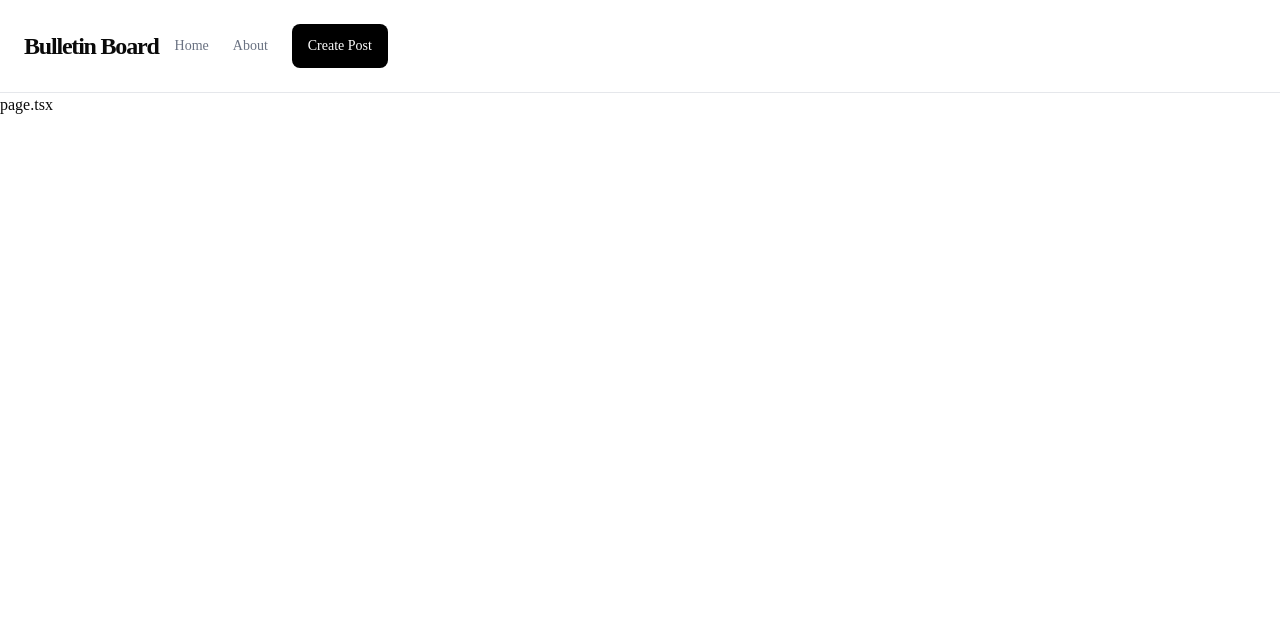
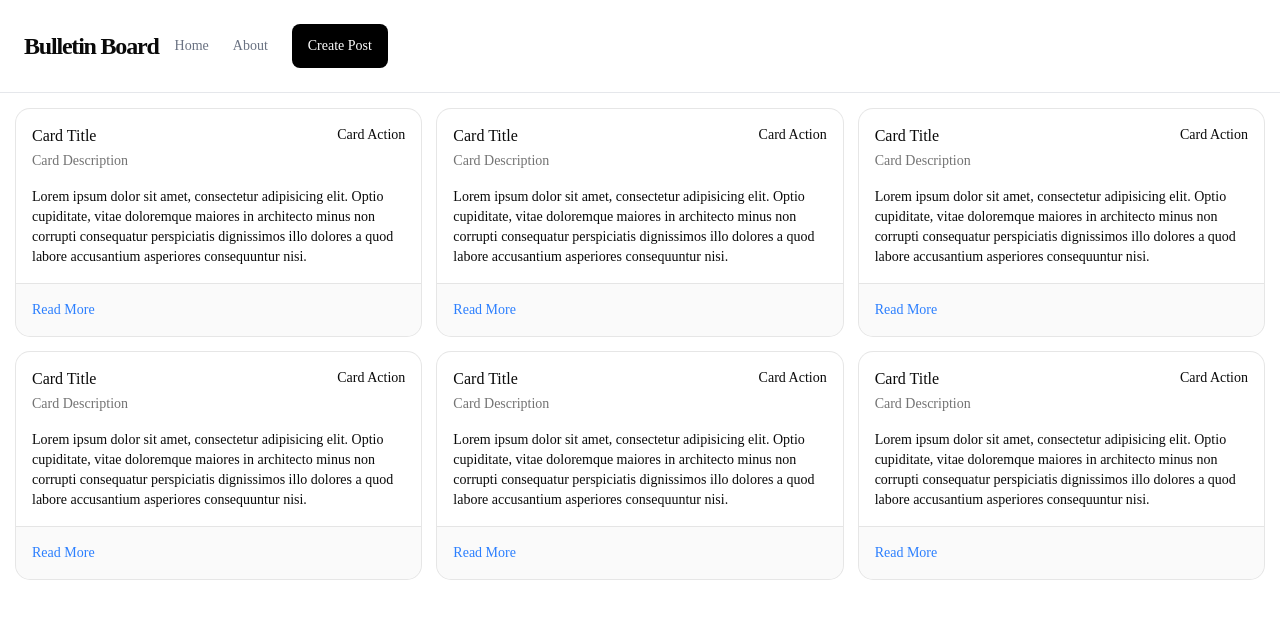
Before and after one commit to gusutaharu/bbs-witch-Next.js-yt, a Next.js app: page / in a window 1280 px wide. Shown: the top 618 px of the page. Built offline with nearby package versions, Linux system fonts and the light colour scheme.

Commit message:
feat: BBSのスタイルを実装

```diff
--- a/app/layout.tsx
+++ b/app/layout.tsx
@@ -1,7 +1,7 @@
 import type { Metadata } from "next";
 import { Geist, Geist_Mono } from "next/font/google";
 import "./globals.css";
-import Header from "./components/layouts/Header";
+import Header from "../components/layouts/Header";
 
 const geistSans = Geist({
   variable: "--font-geist-sans",
--- a/app/page.tsx
+++ b/app/page.tsx
@@ -1,5 +1,9 @@
+import { BBSCardList } from "../components/ui/bbs/bbsCardList";
+
 export default function Home() {
   return (
-    <p>page.tsx</p>
+    <main className="grid lg:grid-cols-3 px-4 py-4 gap-4">
+      <BBSCardList />
+    </main>
   );
 }
--- /dev/null
+++ b/components/ui/bbs/bbsCard.tsx
@@ -0,0 +1,34 @@
+import {
+  Card,
+  CardAction,
+  CardContent,
+  CardDescription,
+  CardFooter,
+  CardHeader,
+  CardTitle,
+} from "@/components/ui/card";
+import Link from "next/link";
+export const BBSCard = () => {
+  return (
+    <Card>
+      <CardHeader>
+        <CardTitle>Card Title</CardTitle>
+        <CardDescription>Card Description</CardDescription>
+        <CardAction>Card Action</CardAction>
+      </CardHeader>
+      <CardContent>
+        <p>
+          Lorem ipsum dolor sit amet, consectetur adipisicing elit. Optio
+          cupiditate, vitae doloremque maiores in architecto minus non corrupti
+          consequatur perspiciatis dignissimos illo dolores a quod labore
+          accusantium asperiores consequuntur nisi.
+        </p>
+      </CardContent>
+      <CardFooter>
+        <Link href={"/bbs-posts/1"} className="text-blue-500">
+          Read More
+        </Link>
+      </CardFooter>
+    </Card>
+  );
+};
--- /dev/null
+++ b/components/ui/bbs/bbsCardList.tsx
@@ -0,0 +1,14 @@
+import { BBSCard } from "./bbsCard";
+
+export const BBSCardList = () => {
+  return (
+    <>
+      <BBSCard />
+      <BBSCard />
+      <BBSCard />
+      <BBSCard />
+      <BBSCard />
+      <BBSCard />
+    </>
+  );
+};
--- /dev/null
+++ b/components/ui/card.tsx
@@ -0,0 +1,103 @@
+import * as React from "react"
+
+import { cn } from "@/lib/utils"
+
+function Card({
+  className,
+  size = "default",
+  ...props
+}: React.ComponentProps<"div"> & { size?: "default" | "sm" }) {
+  return (
+    <div
+      data-slot="card"
+      data-size={size}
+      className={cn(
+        "group/card flex flex-col gap-4 overflow-hidden rounded-xl bg-card py-4 text-sm text-card-foreground ring-1 ring-foreground/10 has-data-[slot=card-footer]:pb-0 has-[>img:first-child]:pt-0 data-[size=sm]:gap-3 data-[size=sm]:py-3 data-[size=sm]:has-data-[slot=card-footer]:pb-0 *:[img:first-child]:rounded-t-xl *:[img:last-child]:rounded-b-xl",
+        className
+      )}
+      {...props}
+    />
+  )
+}
+
+function CardHeader({ className, ...props }: React.ComponentProps<"div">) {
+  return (
+    <div
+      data-slot="card-header"
+      className={cn(
+        "group/card-header @container/card-header grid auto-rows-min items-start gap-1 rounded-t-xl px-4 group-data-[size=sm]/card:px-3 has-data-[slot=card-action]:grid-cols-[1fr_auto] has-data-[slot=card-description]:grid-rows-[auto_auto] [.border-b]:pb-4 group-data-[size=sm]/card:[.border-b]:pb-3",
+        className
+      )}
+      {...props}
+    />
+  )
+}
+
+function CardTitle({ className, ...props }: React.ComponentProps<"div">) {
+  return (
+    <div
+      data-slot="card-title"
+      className={cn(
+        "text-base leading-snug font-medium group-data-[size=sm]/card:text-sm",
+        className
+      )}
+      {...props}
+    />
+  )
+}
+
+function CardDescription({ className, ...props }: React.ComponentProps<"div">) {
+  return (
+    <div
+      data-slot="card-description"
+      className={cn("text-sm text-muted-foreground", className)}
+      {...props}
+    />
+  )
+}
+
+function CardAction({ className, ...props }: React.ComponentProps<"div">) {
+  return (
+    <div
+      data-slot="card-action"
+      className={cn(
+        "col-start-2 row-span-2 row-start-1 self-start justify-self-end",
+        className
+      )}
+      {...props}
+    />
+  )
+}
+
+function CardContent({ className, ...props }: React.ComponentProps<"div">) {
+  return (
+    <div
+      data-slot="card-content"
+      className={cn("px-4 group-data-[size=sm]/card:px-3", className)}
+      {...props}
+    />
+  )
+}
+
+function CardFooter({ className, ...props }: React.ComponentProps<"div">) {
+  return (
+    <div
+      data-slot="card-footer"
+      className={cn(
+        "flex items-center rounded-b-xl border-t bg-muted/50 p-4 group-data-[size=sm]/card:p-3",
+        className
+      )}
+      {...props}
+    />
+  )
+}
+
+export {
+  Card,
+  CardHeader,
+  CardFooter,
+  CardTitle,
+  CardAction,
+  CardDescription,
+  CardContent,
+}
```
Also changed, not shown: components/layouts/Header.tsx (renamed from app/components/layouts/Header.tsx).
